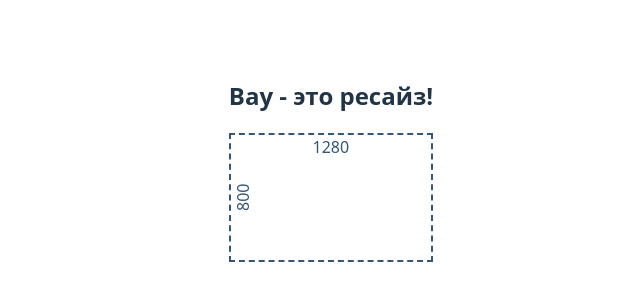
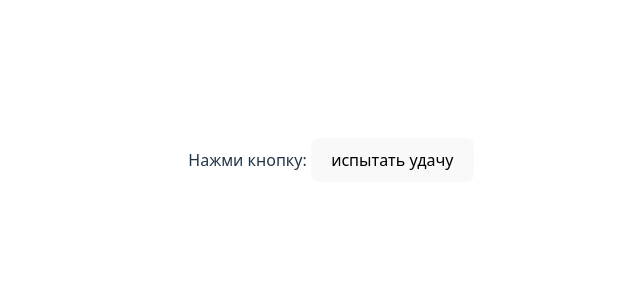
Before and after one commit to BRIT47rus/TrainHooksReact, a React (Vite) app: page / in a window 1280 px wide. Shown: the part 240-540 px from the top of the page, without its empty margins (309-949 px from the left). Built offline with nearby package versions, Linux system fonts and the light colour scheme.

Commit message:
useAsync и useAnimateTExt

```diff
--- a/src/App.tsx
+++ b/src/App.tsx
@@ -1,5 +1,5 @@
 import './App.css';
-import { BoxResize } from './DashedBox';
+import { AsyncComponent } from './AsyncComponent';
 
 // const items = [
 //   {id:1,name:'vova'},
@@ -11,7 +11,7 @@ import { BoxResize } from './DashedBox';
 function App() {
     return (
         <div>
-            <BoxResize />
+            <AsyncComponent />
         </div>
     );
 }
--- /dev/null
+++ b/src/AsyncComponent/AsyncComponent/AsyncComponent.tsx
@@ -0,0 +1,36 @@
+import { useAsync } from '../../CastomHooks';
+import { useAnimationText } from '../../CastomHooks/useAnimatedText/useAnimatedText';
+import { STATUS_FN } from '../../CastomHooks/useAsync/useAsync';
+import { randomNumberGenerate } from '../funcAsynct/funcAsync';
+
+const AnimeTEXT = () => {
+    const text = 'Крутим барабан ...';
+    const animateText = useAnimationText(text, 100);
+    return (
+        <div>
+            <span>{animateText}</span>
+        </div>
+    );
+};
+
+export const AsyncComponent = () => {
+    const { result, run, error, statusFN } = useAsync(randomNumberGenerate);
+
+    return (
+        <div>
+            {statusFN === STATUS_FN.IDDLE ? (
+                <p>
+                    Нажми кнопку: <button onClick={run}>испытать удачу</button>
+                </p>
+            ) : statusFN === STATUS_FN.PENDING ? (
+                <div>
+                    <AnimeTEXT />
+                </div>
+            ) : statusFN === STATUS_FN.SUCCESS ? (
+                <div>{result}</div>
+            ) : (
+                <div>{error}</div>
+            )}
+        </div>
+    );
+};
--- /dev/null
+++ b/src/AsyncComponent/funcAsynct/funcAsync.ts
@@ -0,0 +1,12 @@
+export const randomNumberGenerate = () => {
+    return new Promise((resolve, reject) => {
+        setTimeout(() => {
+            const randomNumber = Math.random() * 100;
+            if (randomNumber > 50) {
+                resolve(randomNumber);
+            } else {
+                reject('Цыфра ниже 50');
+            }
+        }, 3000);
+    });
+};
--- /dev/null
+++ b/src/AsyncComponent/index.ts
@@ -0,0 +1,3 @@
+import { AsyncComponent } from './AsyncComponent/AsyncComponent';
+
+export { AsyncComponent };
--- a/src/CastomHooks/index.ts
+++ b/src/CastomHooks/index.ts
@@ -1,3 +1,4 @@
+import { useAsync } from './useAsync/useAsync';
 import { useWindowSize } from './useWindowSize/useWindowSize';
 import { useDebaunce } from './useDebaunce/useDebaunce';
 import { TestChangesProps } from './useWhatCausedRender/TestChangesProps';
@@ -10,4 +11,5 @@ export {
     TestChangesProps,
     useToogle,
     useEventListener,
+    useAsync,
 };
--- /dev/null
+++ b/src/CastomHooks/useAnimatedText/useAnimatedText.ts
@@ -0,0 +1,18 @@
+import { useEffect, useState } from 'react';
+
+export const useAnimationText = (text: string, delay: number) => {
+    const [currentNum, setCurrentNum] = useState(0);
+
+    useEffect(() => {
+        const intervalID = setInterval(() => {
+            setCurrentNum((prev) => {
+                const isLast = prev === text.length - 1;
+                return isLast ? 0 : prev + 1;
+            });
+        }, delay);
+        return () => {
+            clearInterval(intervalID);
+        };
+    }, [text, delay]);
+    return text.substring(0, currentNum);
+};
--- /dev/null
+++ b/src/CastomHooks/useAsync/useAsync.ts
@@ -0,0 +1,34 @@
+import { useCallback, useState } from 'react';
+
+export const STATUS_FN = {
+    IDDLE: 'idle',
+    PENDING: 'pending',
+    SUCCESS: 'success',
+    ERROR: 'error',
+};
+
+export const useAsync = (funcAsync: any) => {
+    const [statusFN, setStateFN] = useState(STATUS_FN.IDDLE);
+    const [result, setResult] = useState();
+    const [error, setError] = useState(null);
+
+    const run = useCallback(() => {
+        if (statusFN === STATUS_FN.PENDING) {
+            console.log('Погоди братан, идет загрузка');
+            return;
+        }
+        setStateFN(STATUS_FN.PENDING);
+        funcAsync()
+            .then((r: any) => {
+                setResult(r);
+                setError(null);
+                setStateFN(STATUS_FN.SUCCESS);
+            })
+            .catch((e: any) => {
+                setError(e);
+                setStateFN(STATUS_FN.ERROR);
+                console.log('возникла ошибка ' + e);
+            });
+    }, [statusFN, funcAsync]);
+    return { run, error, result, statusFN };
+};
```
